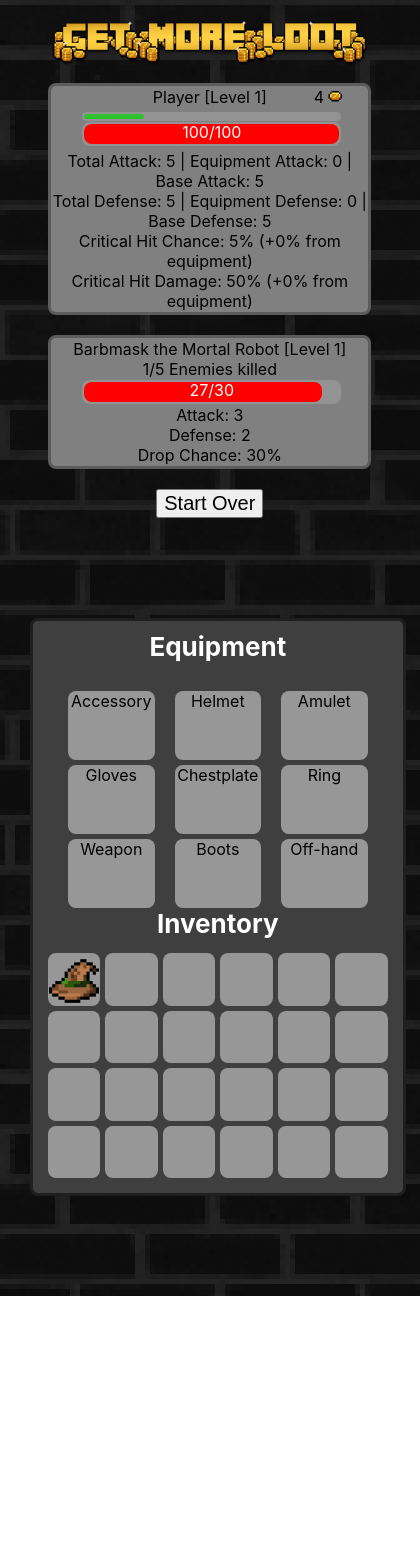
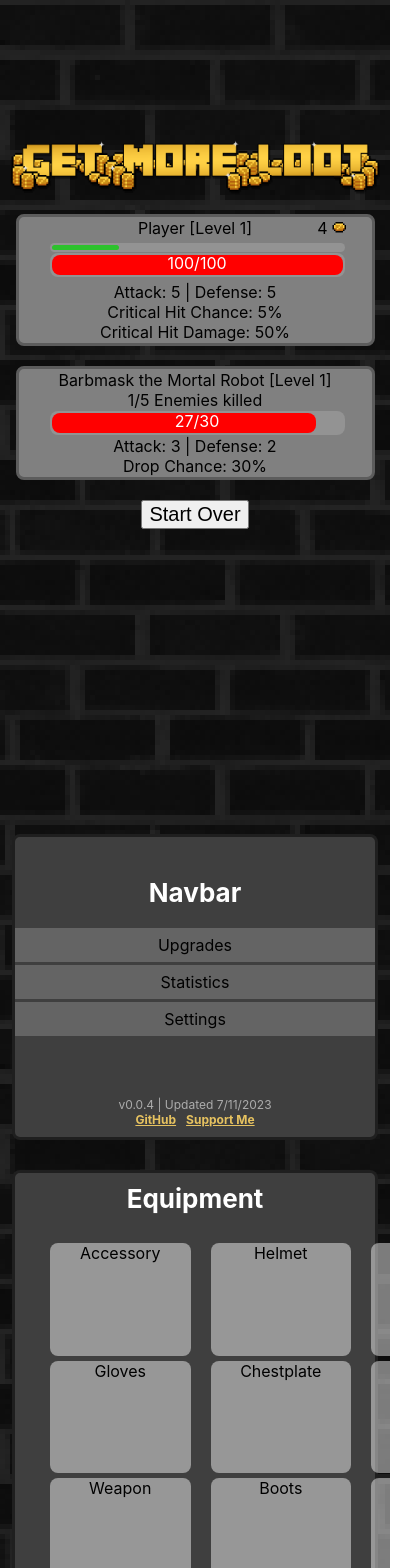
Before and after one commit to itshdog/get-more-loot, a React (Create React App) app: page / in a window 390 px wide. Shown: the top 1568 px of the page, 420 px wide, since content can reach past the window. Before the commit the page ends 1300 px from the top, so only its background shows below. Built offline with nearby package versions, Linux system fonts and the light colour scheme.

Commit message:
UI updates, mobile fixes, and more

```diff
--- a/src/App.js
+++ b/src/App.js
@@ -149,19 +149,7 @@ function App() {
 
   return (
     <div className="App">
-        <Navbar
-          RP={RP}
-          setRP={setRP}
-          Admin={admin}
-          setAdmin={updateAdmin}
-          itemScan={itemScan}
-          setItemScan={setItemScan}
-          coins={coins}
-          setCoins={updateCoins}
-          dropChance={dropChance}
-          updateChance={updateChance}
-        />
-        <Content
+      <Content
           inventory={inventory}
           setInventory={updateInventory}
           equipment={equipment}
@@ -175,6 +163,18 @@ function App() {
           updateChance={updateChance}
           sellItem={sellItem}
           equipItem={equipItem}
+        />
+        <Navbar
+          RP={RP}
+          setRP={setRP}
+          Admin={admin}
+          setAdmin={updateAdmin}
+          itemScan={itemScan}
+          setItemScan={setItemScan}
+          coins={coins}
+          setCoins={updateCoins}
+          dropChance={dropChance}
+          updateChance={updateChance}
         />
         <Inventory
           itemScan={itemScan}
--- a/src/components/Entity.js
+++ b/src/components/Entity.js
@@ -14,8 +14,7 @@ function Entity({setEntityHP, stats, colors, entity}) {
                     <div className="total-health-bar">{stats.hp}/{stats.maxHP}</div>
                 </div>
                 <div className="stats">
-                    <div>Attack: {stats.attack}</div>
-                    <div style={{color: colors.defense}}>Defense: {stats.defense}</div>
+                    <div className="center">Attack: {stats.attack} | Defense: {stats.defense}</div>
                     <div>Drop Chance: {entity.drop}%</div>
                 </div>
             </div>
--- a/src/components/NavFooter.js
+++ b/src/components/NavFooter.js
@@ -3,7 +3,7 @@ import React from 'react';
 function NavFooter() {
     return(
         <div className="navbar-footer">
-            v0.0.3 | Updated 6/30/2023
+            v0.0.4 | Updated 7/11/2023
             <div className="navbar-links">
                 <a href="https://github.com/itshdog">GitHub</a>
                 <a href="https://account.venmo.com/u/itshdog">Support Me</a>
--- a/src/components/Navbar.js
+++ b/src/components/Navbar.js
@@ -89,7 +89,6 @@ function Navbar({RP, setRP, Admin, setAdmin, itemScan, setItemScan, coins, setCo
     }
 
     return(
-        <div>
         <div className="Navbar">
             <div className='title'>Navbar</div>
             <div className="navbar-button" style={{marginTop: '20px'}} onClick={openUpgrade}>
@@ -101,9 +100,7 @@ function Navbar({RP, setRP, Admin, setAdmin, itemScan, setItemScan, coins, setCo
             <div className="navbar-button" onClick={openSettings}>
                 Settings
             </div>
-            <NavFooter/>
-        </div>
-        <div className="Navbar Tab" style={{display: upgrade, position: 'absolute'}}>
+            <div className="Tab" style={{display: upgrade}}>
             <button className='back' onClick={openUpgrade}>Back</button>
             <div className='title'>Upgrades</div>
             <div className={invalid1 ? 'navbar-button invalid' : 'navbar-button'} onClick={() => luckyDay(luckyDayCost)} style={{marginTop: '20px'}}>
@@ -166,15 +163,13 @@ function Navbar({RP, setRP, Admin, setAdmin, itemScan, setItemScan, coins, setCo
                     <div className="upgrade-cost">20,000<img className="coin-count" src={Coin}></img></div>
                 </div>
             </div>
-            <NavFooter/>
         </div>
-        <div className="Navbar Tab" style={{display: stats, position: 'absolute'}}>
+        <div className="Tab" style={{display: stats}}>
             <button className='back' onClick={openStats}>Back</button>
             <div className='title'>Statistics</div>
             Work in progress...
-            <NavFooter/>
         </div>
-        <div className="Navbar Tab" style={{display: settings, position: 'absolute'}}>
+        <div className="Tab" style={{display: settings}}>
             <button className='back' onClick={openSettings}>Back</button>
             <div className='title'>Settings</div>
             Work in progress...
@@ -188,8 +183,8 @@ function Navbar({RP, setRP, Admin, setAdmin, itemScan, setItemScan, coins, setCo
                     <div>Disabled</div>}
                 </div>
             </div>
+        </div>
             <NavFooter/>
-        </div>
         </div>
     )
 }
--- a/src/components/Player.js
+++ b/src/components/Player.js
@@ -22,10 +22,9 @@ function Player({stats, equip, base}) {
                     </div>
                 </div>
                 <div className="stats">
-                    <div>Total Attack: {stats.attack} | Equipment Attack: {equip.attack} | Base Attack: {base.attack}</div>
-                    <div>Total Defense: {stats.defense} | Equipment Defense: {equip.defense} | Base Defense: {base.defense}</div>
-                    <div>Critical Hit Chance: {base.critChance + equip.critChance}% (+{equip.critChance}% from equipment)</div>
-                    <div>Critical Hit Damage: {base.critDamage + equip.critDamage}% (+{equip.critDamage}% from equipment)</div>
+                    <div>Attack: {stats.attack} | Defense: {stats.defense}</div>
+                    <div>Critical Hit Chance: {base.critChance + equip.critChance}%</div>
+                    <div>Critical Hit Damage: {base.critDamage + equip.critDamage}%</div>
                 </div>
             </div>
         </div>
--- a/src/css/index.css
+++ b/src/css/index.css
@@ -13,7 +13,7 @@ code {
 }
 
 .App {
-  display: inline-block;
+  height: 100%;
   background-image: url(../images/dark-brick-texture.png);
   background-repeat: repeat;
   /*background-color: rgb(109, 109, 109);*/
@@ -22,6 +22,10 @@ code {
   bottom: 0;
   right: 0;
   text-align: center;
+  display: grid;
+  grid-template-columns: 60% 12% 25%;
+  column-gap: 15px;
+
 }
 
 #logo {
@@ -29,7 +33,8 @@ code {
 }
 
 #logo img {
-  width: 75%;
+  width: 95%;
+  max-width: 750px;
 }
 
 .invalid {
@@ -45,10 +50,11 @@ code {
 
 .Navbar {
   background: rgb(63, 63, 63);
-  float: left;
-  width: calc(15% - 16px);
-  height: calc(100vh - 16px);
+  display: inline-block;
+  width: 100%;
+  max-height: 850px;
   margin: 5px;
+  margin-top: 30px;
   border: rgb(0, 0, 0, 0.5) solid 3px;
   border-radius: 0.5em;
   position: relative;
@@ -58,6 +64,17 @@ code {
   color: white;
   margin-top: 40px;
   width: 100%;
+}
+
+.Tab {
+  height: calc(100% - 50px);
+  width: 100%;
+  background: rgb(63, 63, 63);
+  z-index: 99;
+  position: absolute!important;
+  top: 0!important;
+  right: 0!important;
+  overflow-y: scroll;
 }
 
 .Navbar .navbar-button {
@@ -94,6 +111,7 @@ code {
   position: absolute;
   bottom: 10px;
   padding: 5px;
+  height: 25px;
   width: calc(100% - 10px);
 }
 
@@ -110,8 +128,9 @@ code {
 }
 
 #Content {
-  float: left;
-  width: 55%;
+  display: inline-block;
+  width: 100%;
+  height: 100vh;
 }
 
 .title {
@@ -140,37 +159,53 @@ code {
 
 #Inventory {
   background: rgb(63, 63, 63);
-  float: left;
-  width: calc(30% - 16px);
+  width: 100%;
+  max-height: 850px;
   margin: 5px;
+  margin-top: 30px;
   border: rgba(0, 0, 0, 0.5) solid 3px;
   border-radius: 0.5em;
-  display: flex;
+  display: inline-block;
   flex-flow: column;
 }
 
 @media (max-width: 1400px) {
-  .item {
-    max-width: 120px!important;
+  .App {
+    overflow: scroll!important;
+    grid-template-columns: 100%;
   }
   .tooltip {
-    top: -170%!important;
+    position: relative;
+    top: 100%!important;
     right: 0%!important;
-    width: 85px!important;
+    width: 90%!important;
+    min-width: 150px!important;
   }
   .tooltip button {
     width: 100%!important;
     display: inline-block;
   }
   .Navbar {
-    display: none;
+    float: none;
+    display: inline-block;
+    width: calc(100% - 30px);
+    max-width: 500px;
+    margin: 0 auto;
+    height: 90%;
+    min-height: 300px!important;
   }
   #Inventory {
     display: inline-block;
-    width: calc(100% - 50px);
-    margin: 100px 30px;
+    width: calc(100% - 30px);
+    max-width: 450px;
+    margin: 0 auto;
+    height: 100%;
+    margin-top: 30px;
+    margin-bottom: 100px;
   }
   #Content {
+    height: 85vh;
+    padding-top: 30%;
     width: 100%
   }
 }
@@ -404,7 +439,8 @@ code {
 }
 
 .panel {
-  width: 75%;
+  width: 90%;
+  max-width: 750px;
   background: gray;
   margin: 0 auto;
   border-radius: 0.5em;
@@ -476,14 +512,28 @@ code {
 }
 
 
-/* Rounded sliders */
-.slider.round {
-  border-radius: 34px;
-}
+/* Scrollbar */
+::-webkit-scrollbar {
+  width: 6px;
+  height: 12px;
+  margin: 2px;
+  }
 
-.slider.round:before {
-  border-radius: 50%;
-}
+  ::-webkit-scrollbar-track {
+  background: #0000001f;
+  border-radius: 10px;
+  width: 8px;
+  }
+
+  ::-webkit-scrollbar-thumb {
+  border-radius: 10px;
+  background: #979797;
+  width: 20px;
+  }
+
+  ::-webkit-scrollbar-thumb:hover {
+  background: #c5c5c5;
+  }
 
 /* UNIVERSAL */
 .hidden {
```
